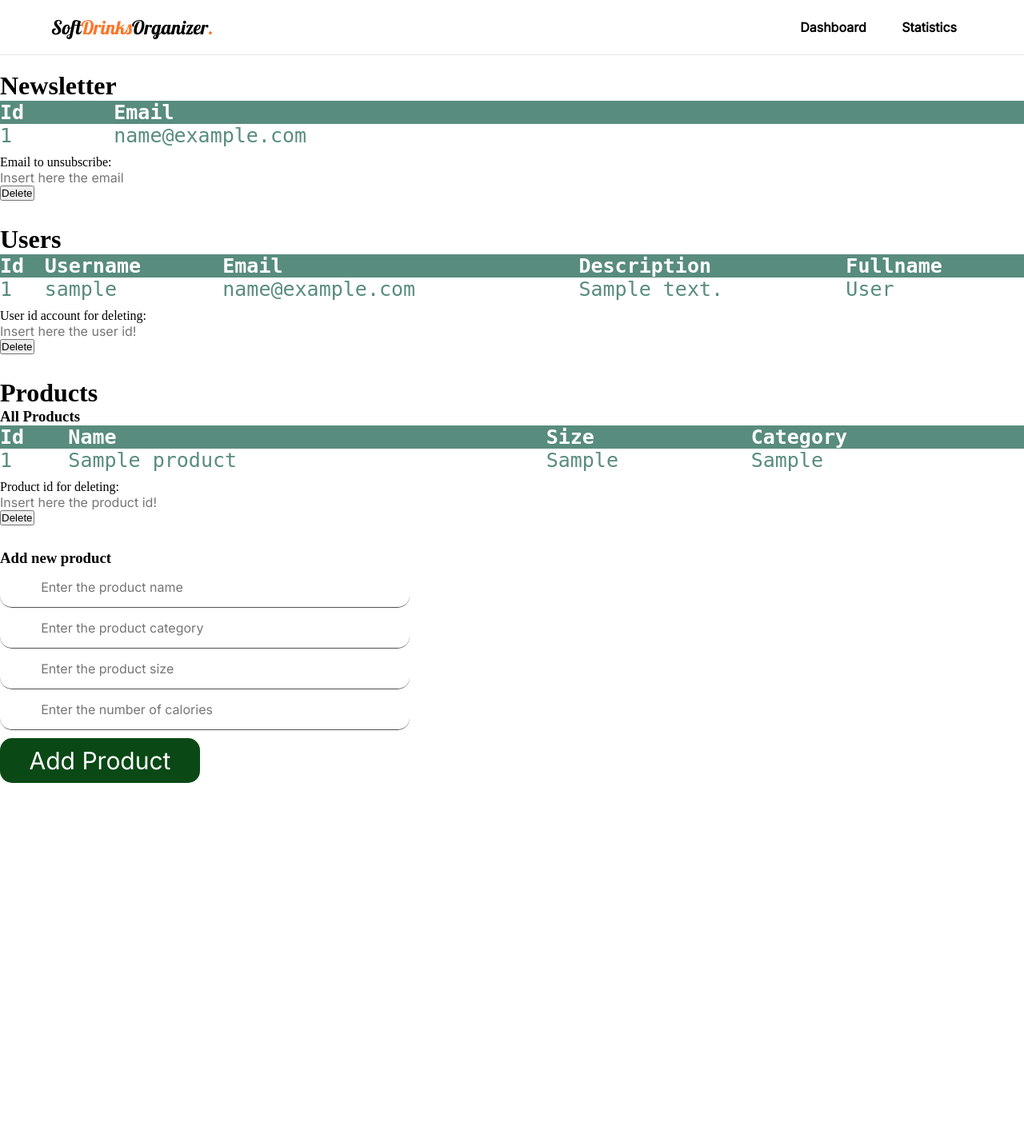
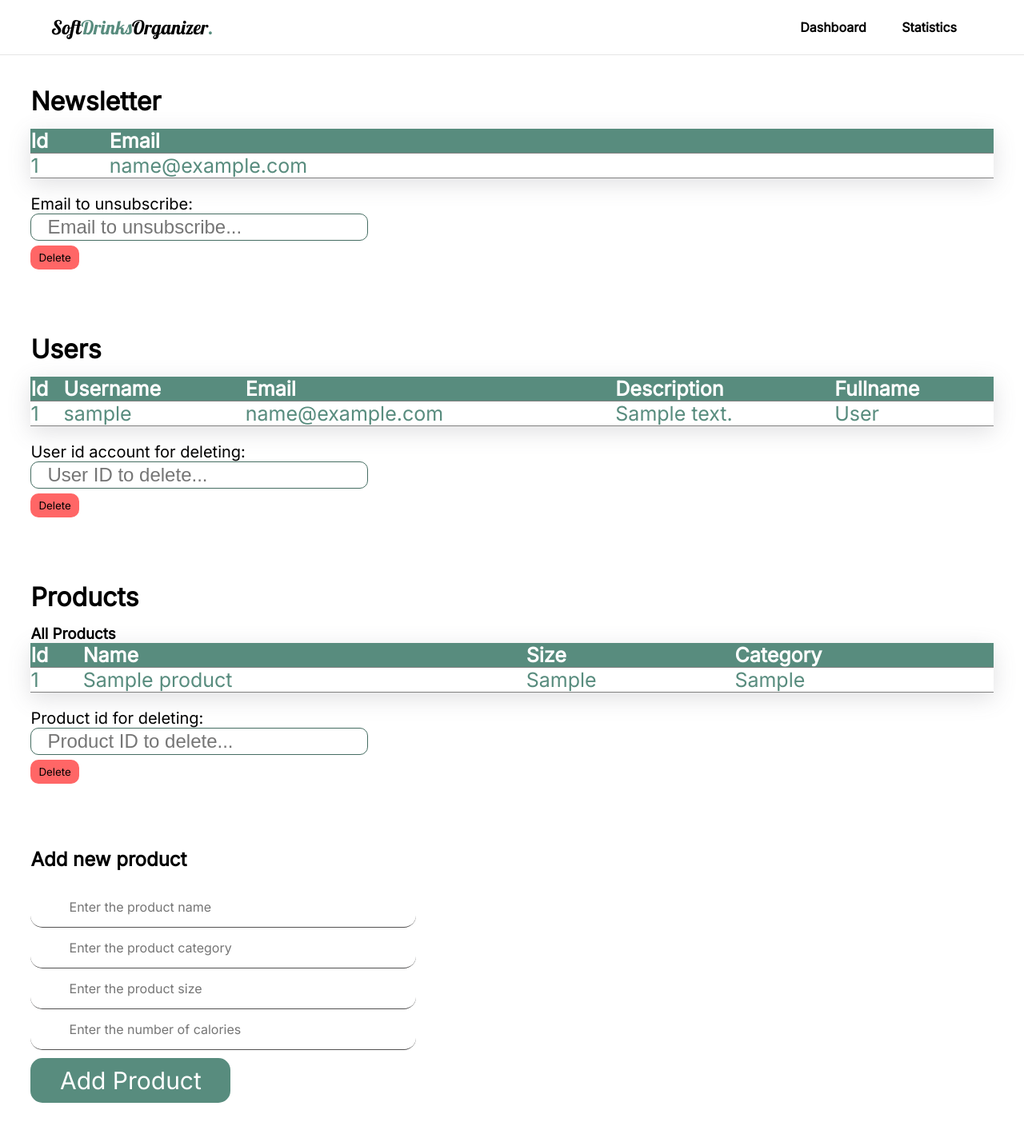
Before and after one commit to IonutTabalae/Soft-Drinks-Organizer, a PHP site: page / in a window 1280 px wide. Shown: the whole page at 80% size. Before the commit the page ends 979 px from the top, so only its background shows below. Run offline with PHP 8.4, Linux system fonts and the light colour scheme; tables that the repository leaves empty or names only in its code hold one stand-in row (values such as "Sample post"); some libraries are stand-ins or nearby versions.

Commit message:
dashboard improved design

```diff
--- a/SoDrO-admin/css/header.css
+++ b/SoDrO-admin/css/header.css
@@ -37,7 +37,7 @@ header .logo {
 }
 
 #user-nav:hover {
-  color: #FF7426;
+  color: #588c7e;
 }
 
 .nav-links {
@@ -60,11 +60,11 @@ header .logo {
 }
 
 .nav-links li a:hover {
-  color: #FF7426;
+  color: #588c7e;
 }
 
 .nav-links li .active {
-  background-color: #FF7426;
+  background-color: #588c7e;
   border-radius: 50px;
   color: white;
   padding: 2px 10px;
--- a/SoDrO-admin/css/index.css
+++ b/SoDrO-admin/css/index.css
@@ -1,10 +1,20 @@
+.middle-container {
+  margin: 3%;
+  font-family: "Inter";
+}
+
 table {
   border-collapse: collapse;
   width: 100%;
   color: #588c7e;
-  font-family: monospace;
+  font-family: "Inter";
   font-size: 25px;
   text-align: left;
+  box-shadow: rgba(100, 100, 111, 0.2) 0px 7px 29px 0px;
+}
+
+h1 {
+  margin-bottom: 15px;
 }
 
 th {
@@ -17,8 +27,9 @@ tr:nth-child(even) {
 }
 
 .lower {
-  margin-top: 10px;
-  margin-bottom: 30px;
+  margin-top: 20px;
+  margin-bottom: 80px;
+  font-size: 20px;
 }
 
 .users {
@@ -29,6 +40,23 @@ tr:nth-child(even) {
 .newsletter {
   margin-top: 20px;
   margin-bottom: 30px;
+}
+
+tr {
+  border-bottom: 1px solid gray;
+}
+
+h2 {
+  margin-bottom: 20px;
+}
+
+table a {
+  all: inherit;
+  cursor: pointer;
+}
+
+a:hover {
+  text-decoration: underline;
 }
 
 .form-item {
@@ -45,7 +73,7 @@ tr:nth-child(even) {
   border: 1px solid rgb(82, 81, 81);
 }
 
-input[type=text] {
+.form-item input[type=text] {
   background-color: #c8d3b4;
   font-style: normal;
   font-weight: 300;
@@ -54,7 +82,7 @@ input[type=text] {
   font-family: 'Inter';
   background: transparent;
   width: 80%;
-  height: 20px;
+  height: 30px;
   outline: none;
   border: none;
   margin: auto;
@@ -63,19 +91,43 @@ input[type=text] {
   text-align: left;
 }
 
+.lower input {
+  font-size: 24px;
+  border-radius: 10px;
+  border: 1px solid #456d62;
+  font-weight: 400px;
+  width: 400px;
+  padding-left: 20px;
+  padding-top: 2px;
+  padding-bottom: 2px;
+}
+
+
+.lower button {
+  font-family: "Inter";
+  text-decoration: none;
+  background: #ff6666;
+  border: none;
+  padding: 7px 10px;
+  margin-top: 6px;
+  border-radius: 10px;
+
+}
+
+
 button[type=submit] {
   font-family: "Inter";
   width: 250px;
   font-size: 30px;
   margin: 10px auto;
   padding: 10px;
-  background: rgb(10, 73, 22);
+  background: #588c7e;
   border: none;
   color: white;
   border-radius: 15px;
 }
 
 button[type=submit]:hover {
-  background-color: #692ccc;
+  background-color: #456d62;
 
 }
--- a/SoDrO-admin/header-footer/header.php
+++ b/SoDrO-admin/header-footer/header.php
@@ -1,6 +1,7 @@
 <?php session_start(); ?>
 <header>
-  <a href="index.php" style="text-decoration: none"><p class="logo">Soft<span style="color:#FF7426">Drinks</span>Organizer<span style="color:#FF7426">.</span></p></a>
+  <a href="index.php" style="text-decoration: none"><p class="logo">Soft<span style="color:#588c7e">Drinks</span>Organizer<span style="color:#588c7e">.</span></p></a>
+
     <nav>
       <ul class="nav-links">
         <li><a href="index.php">Dashboard</a></li>
--- a/SoDrO-admin/index.php
+++ b/SoDrO-admin/index.php
@@ -17,21 +17,22 @@
   </head>
   <?php
 require ("database_con.php");
-$sql = 'select * from newsletter';
+$sql = 'select * from newsletter ORDER BY id';
 $result = mysqli_query($conn, $sql);
 $emailNewsletter = mysqli_fetch_all($result, MYSQLI_ASSOC);
 
-$sql1 = 'select * from users';
+$sql1 = 'select * from users ORDER BY id';
 $result1 = mysqli_query($conn, $sql1);
 $users = mysqli_fetch_all($result1, MYSQLI_ASSOC);
 
-$sql2 = 'select * from products';
+$sql2 = 'select * from products ORDER BY id';
 $result2 = mysqli_query($conn, $sql2);
 $products = mysqli_fetch_all($result2, MYSQLI_ASSOC);
 
 ?>
 
   <body>
+
     <?php include "./header-footer/header.php" ?>
     <div class="middle-container">
       <div class = "newsletter">
@@ -49,7 +50,7 @@ $products = mysqli_fetch_all($result2, MYSQLI_ASSOC);
     echo "<tbody data-link='row' class='rowlink'>";
     echo "<tr>";
     echo "<td>" . $item["id"] . "</td>";
-    echo "<td>" . $item["email"] . "</td>";
+    echo "<td><a href=\""."mailto:".$item['email']."?subject=Soft%20Drinks%20Organizer-Newsletter&body=Hello!%20Hope%20this%20email%20finds%20you%20well!\">".$item["email"]."</a></td>";
     echo "</tr>";
     echo "</tbody>";
 ?>
@@ -59,7 +60,7 @@ endforeach; ?>
           <div class="messageUnderNewsletter" style="display:none"></div>
           <div class="lower">
          <label  for="emailNewsletter">Email to unsubscribe:</label><br>
-         <input type="text" id="emailNewsletter" name="emailNewsletter" placeholder="Insert here the email"><br>
+         <input type="text" id="emailNewsletter" name="emailNewsletter" placeholder="Email to unsubscribe..."><br>
         <button  name="unsubscribe">Delete</button>
           </div>
         </form>
@@ -94,7 +95,7 @@ endforeach; ?>
         <div class="messageAfterDeleteUsers" style="display:none"> </div>
         <div class="lower">
          <label  for="userId">User id account for deleting:</label><br>
-         <input type="text" id="userId" name="userId" placeholder="Insert here the user id!"><br>
+         <input type="text" id="userId" name="userId" placeholder="User ID to delete..."><br>
          <button  name="deleteAcc">Delete</button>
         </div>
       </form>
@@ -131,14 +132,14 @@ endforeach; ?>
         <div class="messageAfterDeleteProduct" style="display:none"> </div>
         <div class="lower" id ="deleteProduct">
          <label  for="productId">Product id for deleting:</label><br>
-         <input type="text" id="productId" name="productId" placeholder="Insert here the product id!"><br>
+         <input type="text" id="productId" name="productId" placeholder="Product ID to delete..."><br>
          <button  name="deleteProduct">Delete</button>
         </div>
         </form>
-        <form>
+        <form class="add-product">
           <div class="messageAfterInsertProduct" style="display:none"> </div>
 
-          <h3>Add new product </h3>
+          <h2>Add new product </h2>
           <div class="form-item" >
             <input type="text" name="productName" id="name" placeholder="Enter the product name">
           </div>
```
